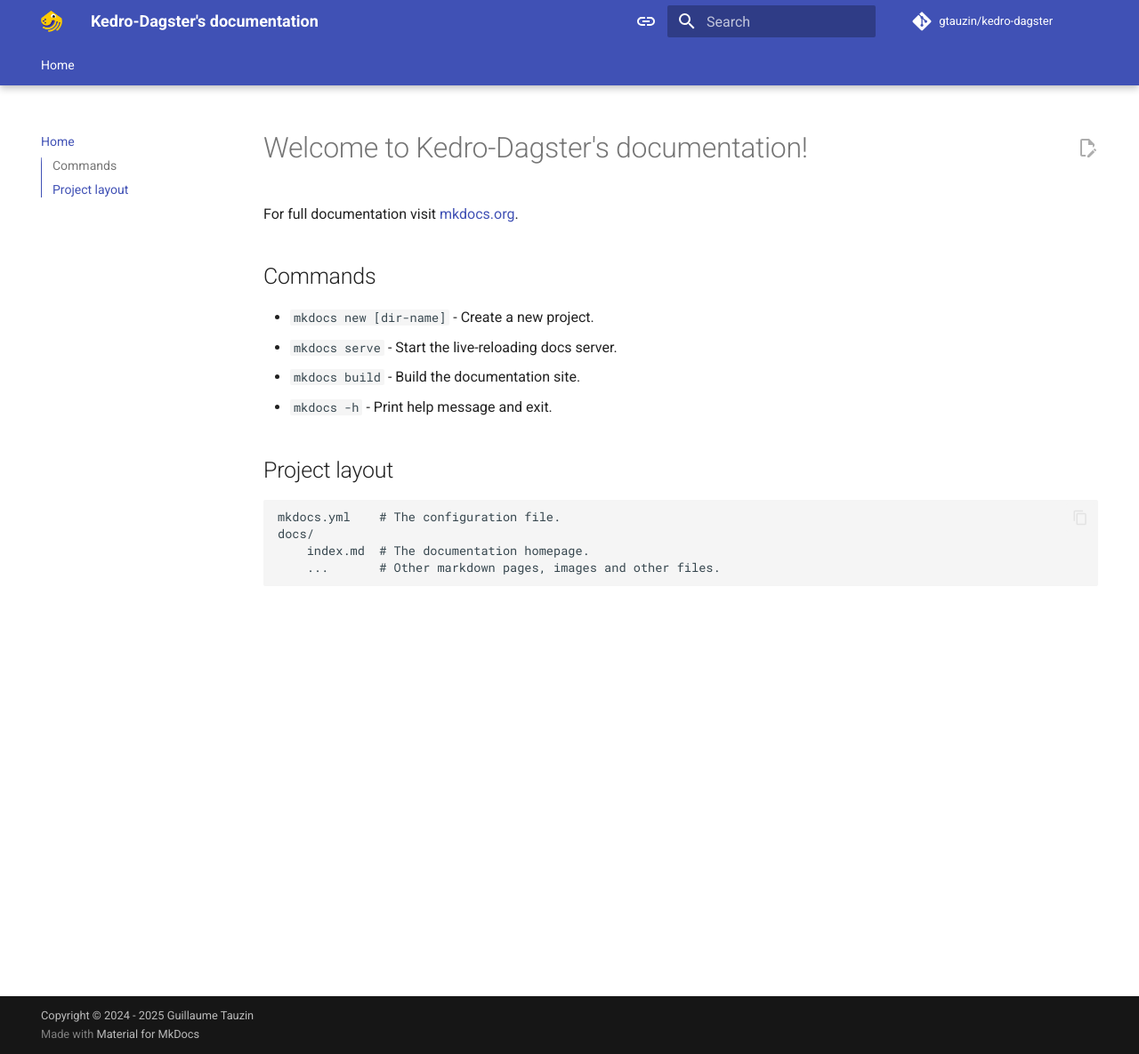
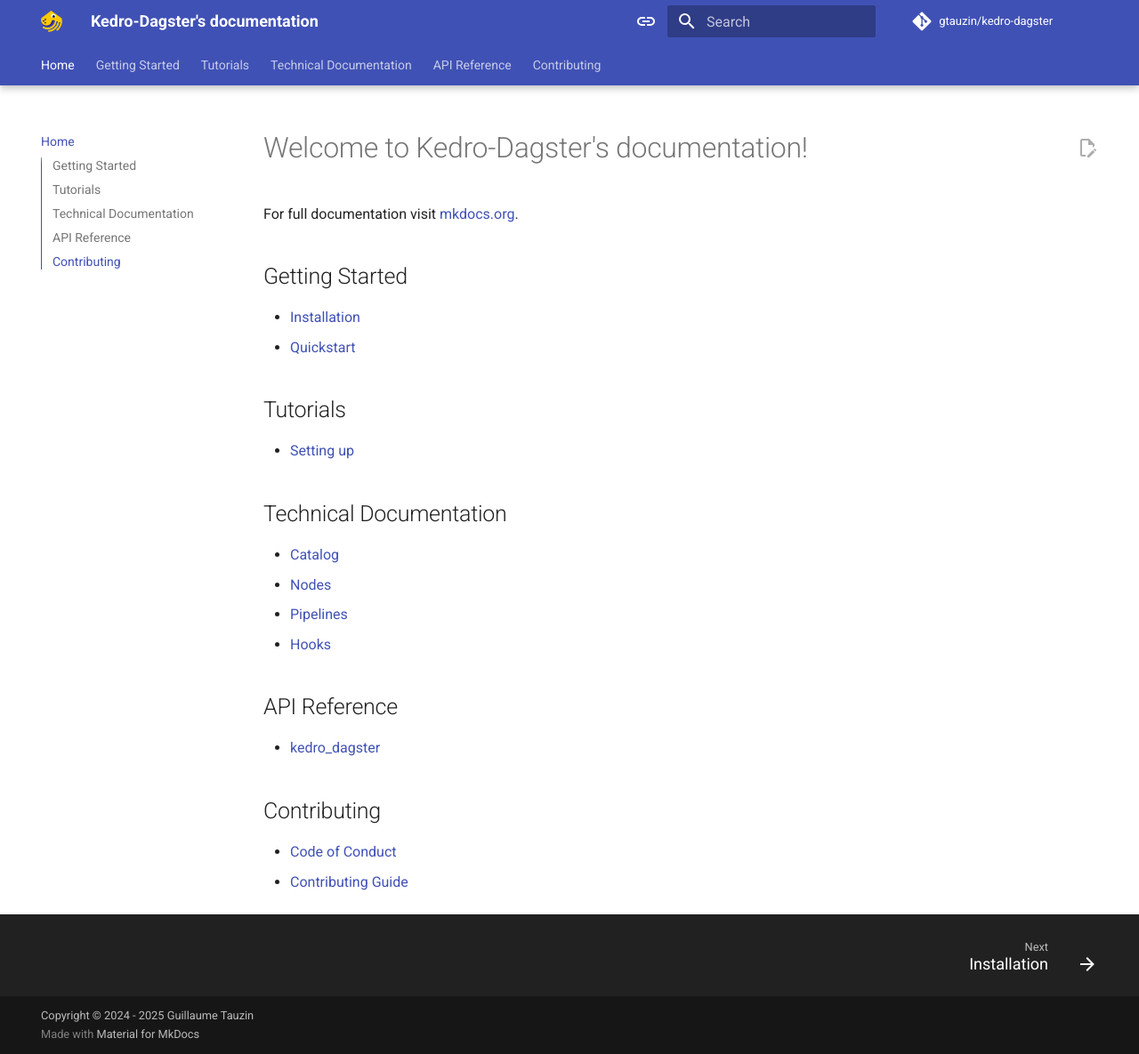
Before and after one commit to gtauzin/kedro-dagster, an MkDocs documentation site: the page built from docs/index.md, in a window 1280 px wide and 1185 px high. Shown: the whole window at 89% size. Built offline with MkDocs 1.6.1 and Material for MkDocs 9.7.7, drawn with Linux system fonts in a browser that asks for light colours; comment, search, counter and statistics services are not loaded; the version menu is left out.

Commit message:
Structure doc
Signed-off-by: Guillaume Tauzin <4648633+gtauzin@users.noreply.github.com>

```diff
--- a/docs/index.md
+++ b/docs/index.md
@@ -2,16 +2,27 @@
 
 For full documentation visit [mkdocs.org](https://www.mkdocs.org).
 
-## Commands
+## Getting Started
 
-* `mkdocs new [dir-name]` - Create a new project.
-* `mkdocs serve` - Start the live-reloading docs server.
-* `mkdocs build` - Build the documentation site.
-* `mkdocs -h` - Print help message and exit.
+- [Installation](pages/getting-started/installation.md)
+- [Quickstart](pages/getting-started/quickstart.md)
 
-## Project layout
+## Tutorials
 
-    mkdocs.yml    # The configuration file.
-    docs/
-        index.md  # The documentation homepage.
-        ...       # Other markdown pages, images and other files.
+- [Setting up](pages/tutorials/setting-up.md)
+
+## Technical Documentation
+
+- [Catalog](pages/technical/catalog.md)
+- [Nodes](pages/technical/nodes.md)
+- [Pipelines](pages/technical/pipelines.md)
+- [Hooks](pages/technical/hooks.md)
+
+## API Reference
+
+- [kedro_dagster](pages/api/kedro-dagster.md)
+
+## Contributing
+
+- [Code of Conduct](pages/contributing/code-of-conduct.md)
+- [Contributing Guide](pages/contributing/guide.md)
--- a/mkdocs.yml
+++ b/mkdocs.yml
@@ -4,6 +4,24 @@
 repo_url: https://github.com/gtauzin/kedro-dagster
 
 edit_uri: edit/main/docs/
+
+nav:
+  - Home: index.md
+  - Getting Started:
+      - Installation: pages/getting-started/installation.md
+      - Quickstart: pages/getting-started/quickstart.md
+  - Tutorials:
+      - Setting up: pages/tutorials/setting-up.md
+  - Technical Documentation:
+      - Catalog: pages/technical/catalog.md
+      - Nodes: pages/technical/nodes.md
+      - Pipelines: pages/technical/pipelines.md
+      - Hooks: pages/technical/hooks.md
+  - API Reference:
+      - kedro_dagster: pages/api/kedro-dagster.md
+  - Contributing:
+      - Code of Conduct: pages/contributing/code-of-conduct.md
+      - Contributing Guide: pages/contributing/guide.md
 
 theme:
   name: material
@@ -79,6 +97,3 @@
     provider: mike
 
 copyright: Copyright &copy; 2024 - 2025 Guillaume Tauzin
-
-nav:
-    - Home: index.md
```
Also changed, not shown: docs/pages/getting-started/installation.md (added, +11 -0 lines), docs/pages/contributing/code-of-conduct.md (added), docs/pages/contributing/guide.md (added), docs/pages/technical/catalog.md (added), docs/pages/technical/hooks.md (added), docs/pages/technical/nodes.md (added), docs/pages/technical/pipelines.md (added), docs/pages/tutorials/setting-up.md (added), 2 other files.
